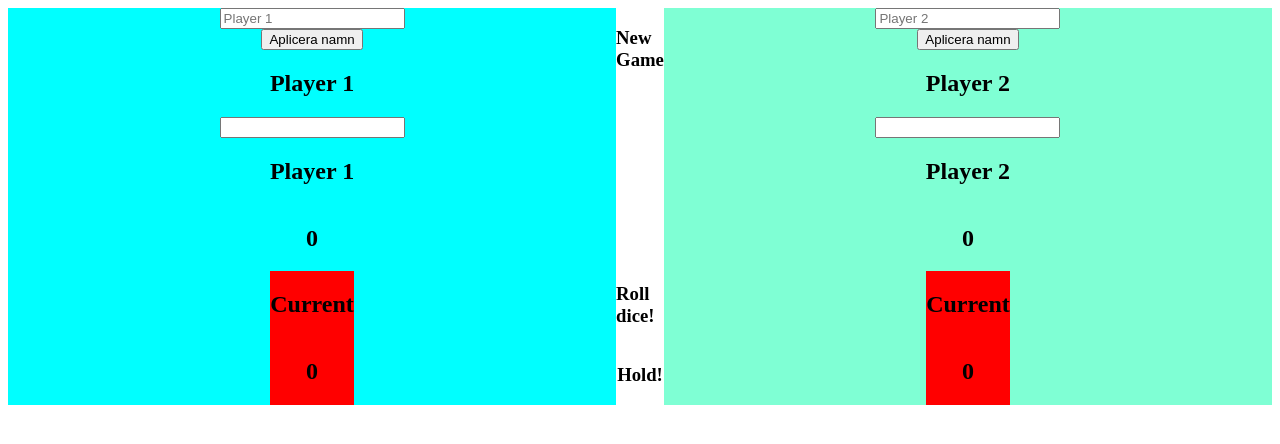
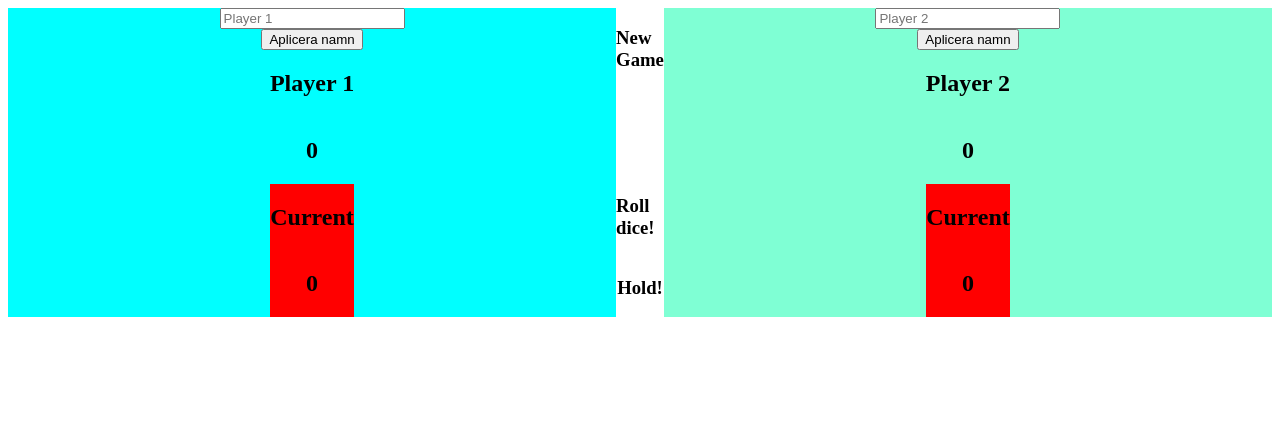
Before and after one commit to Natte-code/JsSpel, a plain HTML site: page JSspel.html in a window 1280 px wide. Drawn offline with Linux system fonts and the light colour scheme.

Commit message:
Update JSspel.html

```diff
--- a/JSspel.html
+++ b/JSspel.html
@@ -13,8 +13,6 @@
 
         <button id="Aplicera">Aplicera namn</button>
         <h2 id="player1">Player 1</h2>
-        <input type="text" name="player1" id="playe1input" />
-        <h2>Player 1</h2>
         <div id="point1"><h2>0</h2></div>
         <div id="currentbox2">
             <h2>Current</h2>
@@ -32,9 +30,7 @@
         <input type="text" name="player2" id="playe2input" placeholder="Player 2" />
         <button id="Aplicera2">Aplicera namn</button>
         <h2 id="player2">Player 2</h2>
-        <div id="point"></div>
-        <input type="text" name="player2" id="playeinput" />
-        <h2>Player 2</h2>
+
         <div id="point2"><h2>0</h2></div>
         <div id="currentbox2">
           <h2>Current</h2>
```
